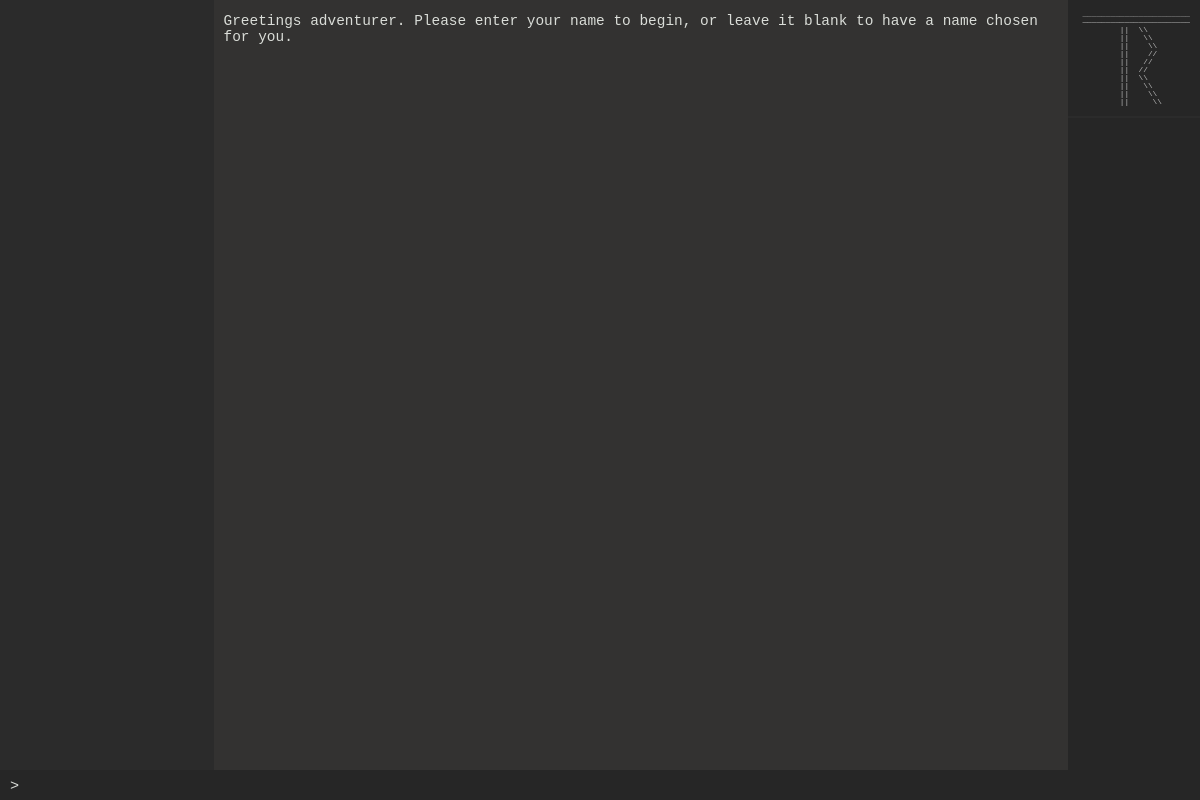
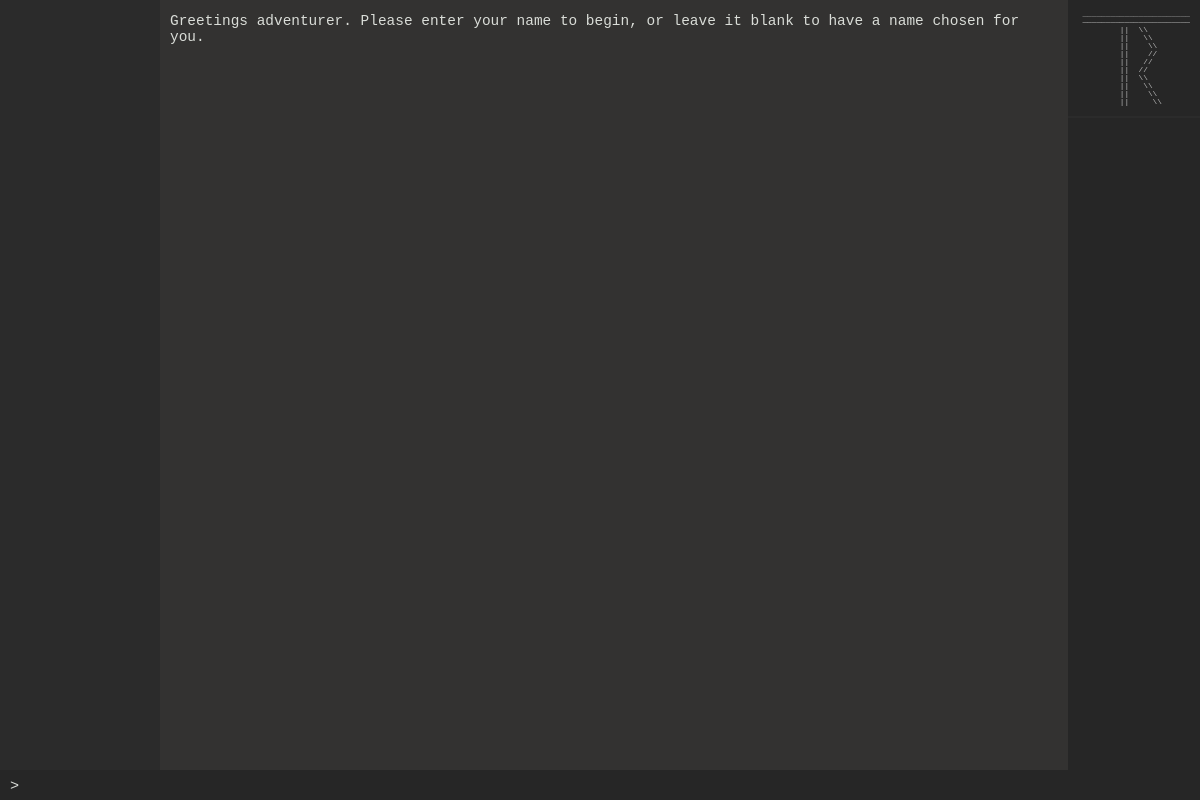
Before and after one commit to Trymunx/Dragon-Slayer-v1, an Electron app: page index.html in a window 1200 px wide. Drawn offline with Linux system fonts and the light colour scheme; no server answers.

Commit message:
Set entity column to fixed width

```diff
--- a/css/Main.css
+++ b/css/Main.css
@@ -8,7 +8,7 @@ body {
 #output {
   grid-area: output;
   display: grid;
-  grid-template-columns: 20% 80%;
+  grid-template-columns: 160px 1fr;
   grid-template-areas: "entity messages";
   overflow-y: auto;
   min-width: 500px
@@ -60,7 +60,7 @@ body {
 
 #output-table>tr>.entity {
   /*grid-area: entity;*/
-  width: 20%;
+  width: 140px;
   vertical-align: top;
   padding: 3px 10px;
   color: var(--text-blur);
@@ -69,7 +69,7 @@ body {
 
 #output-table>tr>.messages {
   /*grid-area: messages;*/
-  width: 80%;
+  width: 1fr;
   vertical-align: top;
   padding: 3px 10px;
   margin: none;
```
